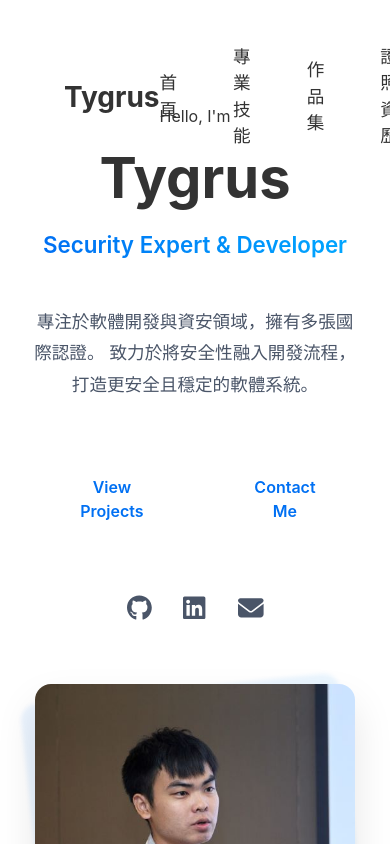
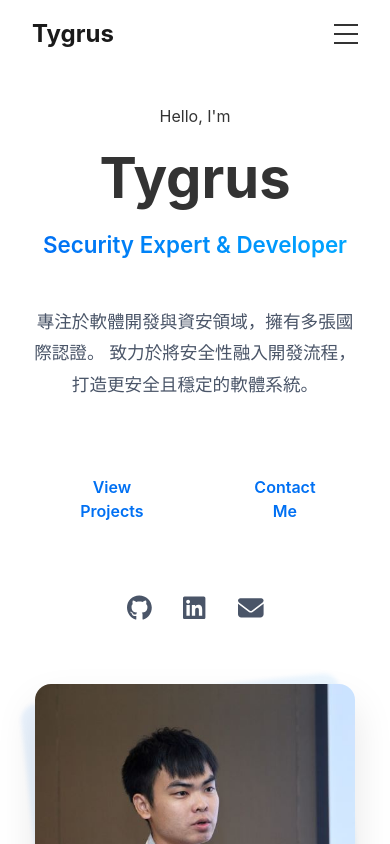
Before and after one commit to Lung-Yu/Lung-Yu.github.io, a React (Vite) app: page / in a window 390 px wide. Shown: the top 844 px of the page. Built offline with nearby package versions, Linux system fonts and the light colour scheme.

Commit message:
重構 Navbar 元件，移除回到頂部按鈕，改善滾動時的導航行為，新增背景遮罩以增強使用者體驗

```diff
--- a/src/components/Navbar.tsx
+++ b/src/components/Navbar.tsx
@@ -6,16 +6,26 @@ import { menuItems } from '../data/menuItemData';
 const Navbar = () => {
   const [isScrolled, setIsScrolled] = useState(false);
   const [isNavOpen, setIsNavOpen] = useState(false);
-  const [showScrollTop, setShowScrollTop] = useState(false);
 
   useEffect(() => {
     const handleScroll = () => {
       setIsScrolled(window.scrollY > 20);
-      setShowScrollTop(window.scrollY > 400); // 顯示回到頂部按鈕的閾值
     };
+
     window.addEventListener('scroll', handleScroll);
-    return () => window.removeEventListener('scroll', handleScroll);
-  }, []);
+
+    // 防止導航選單打開時滾動
+    if (isNavOpen) {
+      document.body.style.overflow = 'hidden';
+    } else {
+      document.body.style.overflow = 'unset';
+    }
+
+    return () => {
+      window.removeEventListener('scroll', handleScroll);
+      document.body.style.overflow = 'unset';
+    };
+  }, [isNavOpen]);
 
   const handleNavClick = (href: string) => {
     setIsNavOpen(false);
@@ -25,23 +35,16 @@ const Navbar = () => {
     }
   };
 
-  const scrollToTop = () => {
-    window.scrollTo({
-      top: 0,
-      behavior: 'smooth'
-    });
-  };
-
   return (
     <>
       <nav className={`navbar ${isScrolled ? 'scrolled' : ''}`}>
         <div className="nav-container">
-          <Link to="/" className="nav-logo">
+          <Link to="/" className="nav-logo" onClick={() => setIsNavOpen(false)}>
             Tygrus
           </Link>
 
           <button
-            className="nav-toggle"
+            className={`nav-toggle ${isNavOpen ? 'active' : ''}`}
             onClick={() => setIsNavOpen(!isNavOpen)}
             aria-label="Toggle menu"
           >
@@ -77,13 +80,11 @@ const Navbar = () => {
         </div>
       </nav>
 
-      <button
-        className={`scroll-top-button ${showScrollTop ? 'visible' : ''}`}
-        onClick={scrollToTop}
-        aria-label="Scroll to top"
-      >
-        ↑
-      </button>
+      {/* 背景遮罩 */}
+      <div
+        className={`nav-overlay ${isNavOpen ? 'active' : ''}`}
+        onClick={() => setIsNavOpen(false)}
+      />
     </>
   );
 };
--- a/src/styles/Navbar.css
+++ b/src/styles/Navbar.css
@@ -5,105 +5,136 @@
   right: 0;
   z-index: 1000;
   width: 100%;
-  padding: 2rem 0;
+  padding: 1rem 0;
   transition: all 0.3s ease;
-  background-color: transparent;
+  background-color: rgba(255, 255, 255, 0.8);
+  backdrop-filter: blur(8px);
 }
 
 .navbar.scrolled {
-  background-color: rgba(255, 255, 255, 0.98);
-  backdrop-filter: blur(10px);
-  padding: 1.2rem 0;
-  box-shadow: 0 2px 15px rgba(0, 0, 0, 0.04);
+  background-color: rgba(255, 255, 255, 0.95);
+  padding: 0.8rem 0;
+  box-shadow: 0 2px 15px rgba(0, 0, 0, 0.06);
 }
 
 .nav-container {
   width: 100%;
-  max-width: 1920px;
+  max-width: 1400px;
   margin: 0 auto;
-  padding: 0 4rem;
+  padding: 0 2rem;
   display: flex;
   justify-content: space-between;
   align-items: center;
 }
 
 .nav-logo {
-  font-size: 1.75rem;
+  font-size: 1.5rem;
   font-weight: 700;
-  color: #333;
+  color: #1a1a1a;
   text-decoration: none;
   transition: all 0.3s ease;
+  z-index: 1001;
 }
 
 .nav-menu {
   display: flex;
-  gap: 3.5rem;
+  gap: 2rem;
   align-items: center;
 }
 
 .nav-link {
   color: #333;
   text-decoration: none;
-  font-size: 1.1rem;
+  font-size: 1rem;
   font-weight: 500;
-  padding: 0.75rem 0;
-  position: relative;
+  padding: 0.5rem 0.75rem;
+  border-radius: 6px;
+  transition: all 0.2s ease;
+}
+
+.nav-link:hover {
+  background-color: rgba(0, 112, 243, 0.08);
+  color: #0070f3;
+}
+
+.nav-toggle {
+  display: none;
+  flex-direction: column;
+  justify-content: space-between;
+  width: 24px;
+  height: 20px;
+  background: transparent;
+  border: none;
+  cursor: pointer;
+  padding: 0;
+  z-index: 1001;
+}
+
+.hamburger-line {
+  width: 100%;
+  height: 2px;
+  background-color: #333;
   transition: all 0.3s ease;
 }
 
-.nav-link::after {
-  content: '';
-  position: absolute;
-  bottom: 0;
-  left: 0;
-  width: 0;
-  height: 2px;
-  background-color: #0070f3;
-  transition: width 0.3s ease;
+@media (max-width: 768px) {
+  .nav-toggle {
+    display: flex;
   }
 
-.nav-link:hover::after {
-  width: 100%;
+  .nav-menu {
+    position: fixed;
+    top: 0;
+    right: -100%;
+    height: 100vh;
+    width: 250px;
+    flex-direction: column;
+    background-color: white;
+    padding: 5rem 2rem 2rem;
+    gap: 1.5rem;
+    transition: all 0.3s ease;
+    box-shadow: -5px 0 15px rgba(0, 0, 0, 0.1);
   }
 
-.scroll-top-button {
-  position: fixed;
-  bottom: 2rem;
-  right: 2rem;
-  width: 3rem;
-  height: 3rem;
-  border-radius: 50%;
-  background-color: var(--color-primary);
-  color: white;
-  border: none;
-  cursor: pointer;
-  opacity: 0;
-  visibility: hidden;
-  transition: all 0.3s ease;
-  box-shadow: var(--shadow-md);
-  display: flex;
-  align-items: center;
-  justify-content: center;
-  font-size: 1.5rem;
-  z-index: 900;
+  .nav-menu.active {
+    right: 0;
   }
 
-.scroll-top-button.visible {
-  opacity: 1;
-  visibility: visible;
+  .nav-link {
+    width: 100%;
+    text-align: left;
+    padding: 0.75rem 1rem;
   }
 
-.scroll-top-button:hover {
-  transform: translateY(-4px);
-  background-color: var(--color-primary-dark);
+  /* 漢堡選單動畫 */
+  .nav-toggle.active .hamburger-line:nth-child(1) {
+    transform: translateY(9px) rotate(45deg);
   }
 
-@media (max-width: 768px) {
-  .scroll-top-button {
-    bottom: 1rem;
-    right: 1rem;
-    width: 2.5rem;
-    height: 2.5rem;
-    font-size: 1.25rem;
+  .nav-toggle.active .hamburger-line:nth-child(2) {
+    opacity: 0;
+  }
+
+  .nav-toggle.active .hamburger-line:nth-child(3) {
+    transform: translateY(-9px) rotate(-45deg);
   }
 }
+
+/* 背景遮罩 */
+.nav-overlay {
+  display: none;
+  position: fixed;
+  top: 0;
+  left: 0;
+  width: 100%;
+  height: 100%;
+  background-color: rgba(0, 0, 0, 0.5);
+  z-index: 999;
+  opacity: 0;
+  transition: opacity 0.3s ease;
+}
+
+.nav-overlay.active {
+  display: block;
+  opacity: 1;
+}
```
Lines whose indentation alone changed are shown as unchanged.
